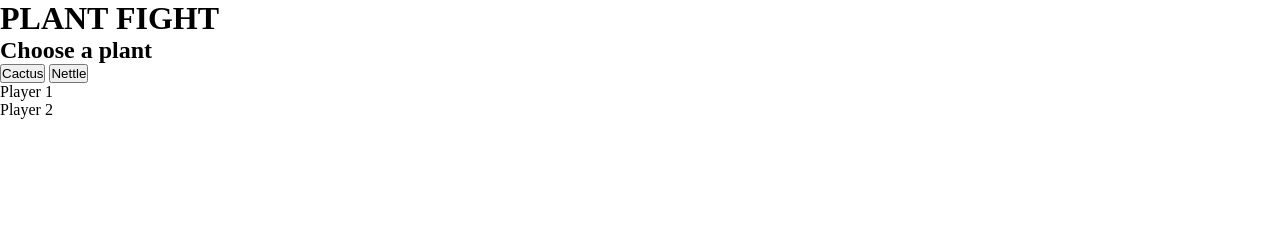
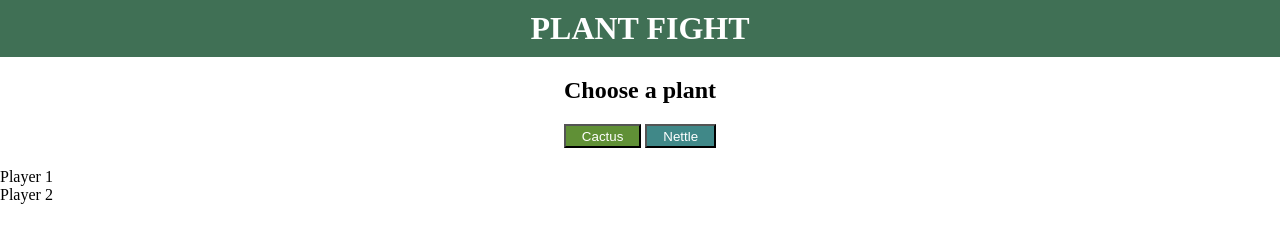
Before and after one commit to johannaostling/FE23-js2-i1-johanna-ostling, a plain HTML site: page index.html in a window 1280 px wide. Drawn offline with Linux system fonts and the light colour scheme.

Commit message:
lite styling + mainContainer
Kan ändras förstås

```diff
--- a/index.html
+++ b/index.html
@@ -13,10 +13,10 @@
     </header>
 
     <form>
-      <h2>Choose a plant</h2>
+      <h2 id="chooseFighter">Choose a plant</h2>
       <div class="buttonDiv">
-        <button id="cactusbtn" type="submit">Cactus</button>
-        <button id="nettlebtn" type="submit">Nettle</button>
+        <button id="cactusBtn" type="submit">Cactus</button>
+        <button id="nettleBtn" type="submit">Nettle</button>
       </div>
     </form>
 
--- a/style.css
+++ b/style.css
@@ -4,6 +4,38 @@
     padding: 0;
   }
 
+  header{
+    display: flex;
+    justify-content: center;
+    padding: 10px;
+    background-color: #407055;;
+    color: #fff;
+}
+
+#chooseFighter{
+    text-align: center;
+    margin: 20px;
+}
+
+.buttonDiv {
+    text-align: center;
+    margin: 20px;
+}
+
+#cactusBtn {
+    background-color: #609036;
+    color: #fff;
+    height: 1.5rem;
+    padding: 0rem 1rem;
+}
+
+#nettleBtn {
+    background-color: #408888;
+    color: #fff;
+    height: 1.5rem;
+    padding: 0rem 1rem;
+}
+
 .hide {
     display: none;
 }
```
